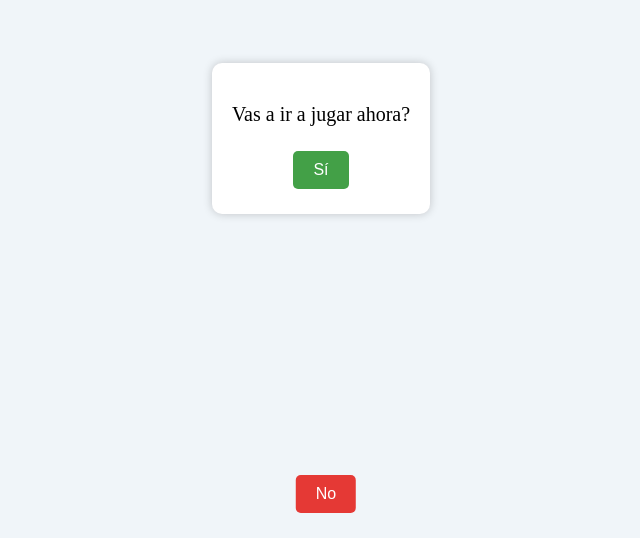
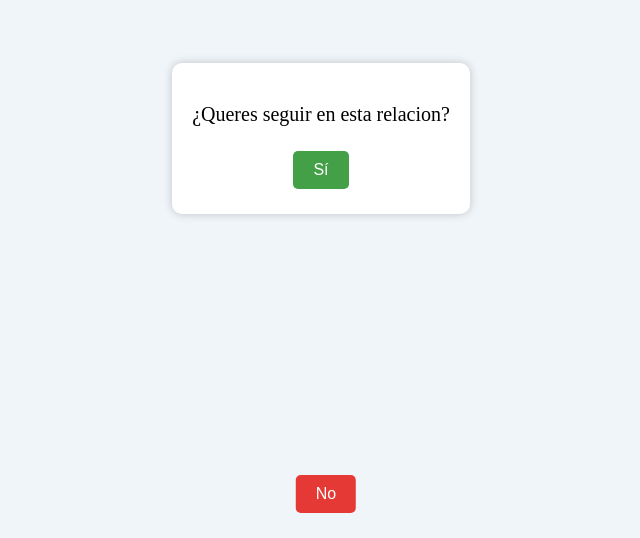
Before and after one commit to Eliiassss/Dale_nene, a plain HTML site: page index.html in a window 1280 px wide. Shown: the part 262-800 px from the top of the page, without its empty margins (319-959 px from the left). Drawn offline with Linux system fonts and the light colour scheme.

Commit message:
Update index.html

```diff
--- a/index.html
+++ b/index.html
@@ -49,7 +49,7 @@
 </head>
 <body>
   <div id="container">
-    <p>Vas a ir a jugar ahora?</p>
+    <p>¿Queres seguir en esta relacion?</p>
     <button id="yesButton">Sí</button>
     <button id="noButton">No</button>
   </div>
```
